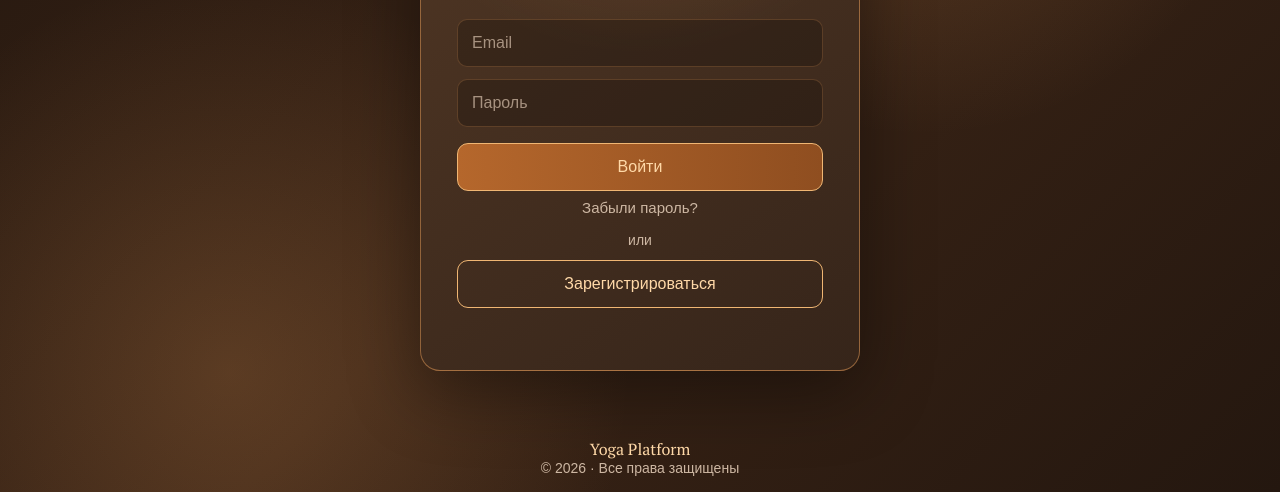
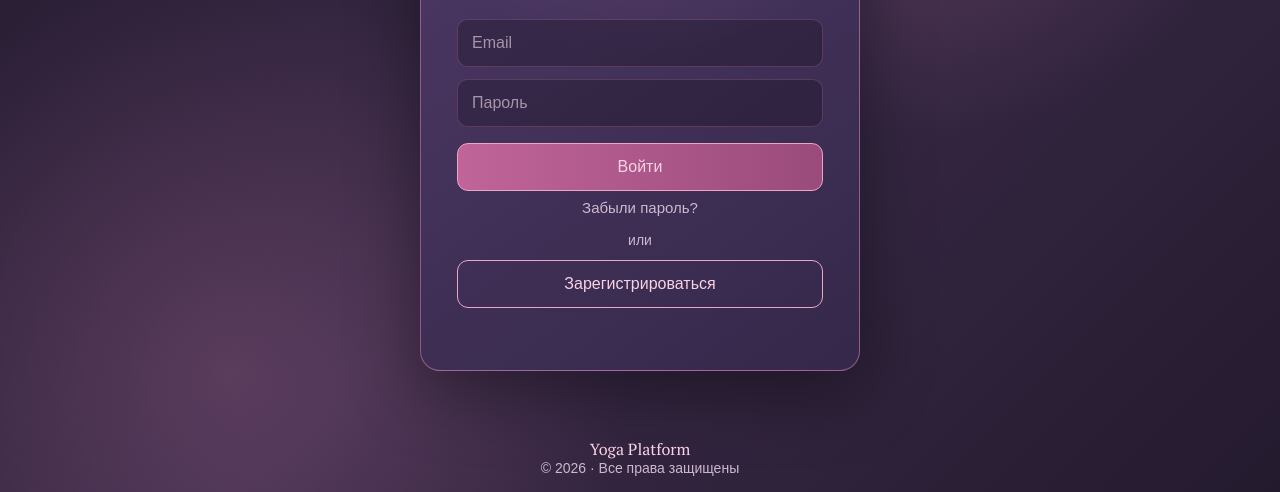
Before and after one commit to centernumero-byte/yoga-platform, a plain HTML site: page index.html in a window 1280 px wide. Shown: the part 308-800 px from the top of the page. Drawn offline with nearby package versions, Linux system fonts and the light colour scheme.

Commit message:
Add files via upload

```diff
--- a/index.html
+++ b/index.html
@@ -7,24 +7,12 @@
 <link href="https://fonts.googleapis.com/css2?family=PT+Serif:wght@400;700&display=swap" rel="stylesheet">
 <script src="https://cdn.jsdelivr.net/npm/@supabase/supabase-js@2.45.4/dist/umd/supabase.min.js"></script>
 <style>
-/* ===== Цвета: у каждого языка своя тема ===== */
-:root, html[data-lang="ru"] {
-  --bg1:#24170f; --bg2:#3a2416; --panel1:#47301f; --panel2:#2c1d13; --card1:#523825; --card2:#36251a;
-  --glow:rgba(235,160,90,.20); --gold:#ffd9a8; --gold2:#f0b673; --text:#f7eee6; --muted:#cdb7a3;
-  --line:rgba(235,160,90,.50); --line-soft:rgba(235,160,90,.22); --hover:rgba(235,160,90,.14);
-  --active1:rgba(235,160,90,.38); --active2:rgba(235,160,90,.18); --btn1:#b5672c; --btn2:#8f4e20; --input:rgba(0,0,0,.22);
-}
-html[data-lang="kz"] {
-  --bg1:#14211a; --bg2:#203328; --panel1:#2a4033; --panel2:#1b2b22; --card1:#31503f; --card2:#22382c;
-  --glow:rgba(150,205,150,.20); --gold:#e6efc0; --gold2:#c9d98f; --text:#eef3ec; --muted:#b2c4b4;
-  --line:rgba(150,205,150,.50); --line-soft:rgba(150,205,150,.22); --hover:rgba(150,205,150,.14);
-  --active1:rgba(150,205,150,.38); --active2:rgba(150,205,150,.18); --btn1:#5a8a4a; --btn2:#446d37; --input:rgba(0,0,0,.22);
-}
-html[data-lang="uz"] {
-  --bg1:#171a2e; --bg2:#232847; --panel1:#2d3358; --panel2:#1d2140; --card1:#363d66; --card2:#262b4a;
-  --glow:rgba(160,165,240,.20); --gold:#dcdcff; --gold2:#b3b6f0; --text:#eeeef8; --muted:#b3b4cc;
-  --line:rgba(160,165,240,.50); --line-soft:rgba(160,165,240,.22); --hover:rgba(160,165,240,.14);
-  --active1:rgba(160,165,240,.38); --active2:rgba(160,165,240,.18); --btn1:#5b5fb3; --btn2:#464a91; --input:rgba(0,0,0,.22);
+/* Тема «Лотос» — одна для всех языков */
+:root, html[data-lang="ru"], html[data-lang="kz"], html[data-lang="uz"], html[data-lang="uzl"] {
+  --bg1:#241a2e; --bg2:#3a2a48; --panel1:#46335c; --panel2:#2c2039; --card1:#4f3a68; --card2:#35284a;
+  --glow:rgba(230,140,190,.20); --gold:#f8d3e3; --gold2:#e9a6c6; --text:#f6eef5; --muted:#cdb8cc;
+  --line:rgba(230,140,190,.50); --line-soft:rgba(230,140,190,.22); --hover:rgba(230,140,190,.14);
+  --active1:rgba(230,140,190,.38); --active2:rgba(230,140,190,.18); --btn1:#c0649a; --btn2:#9a4b7b; --input:rgba(0,0,0,.22);
 }
 * { box-sizing:border-box; }
 html, body { margin:0; }
```
